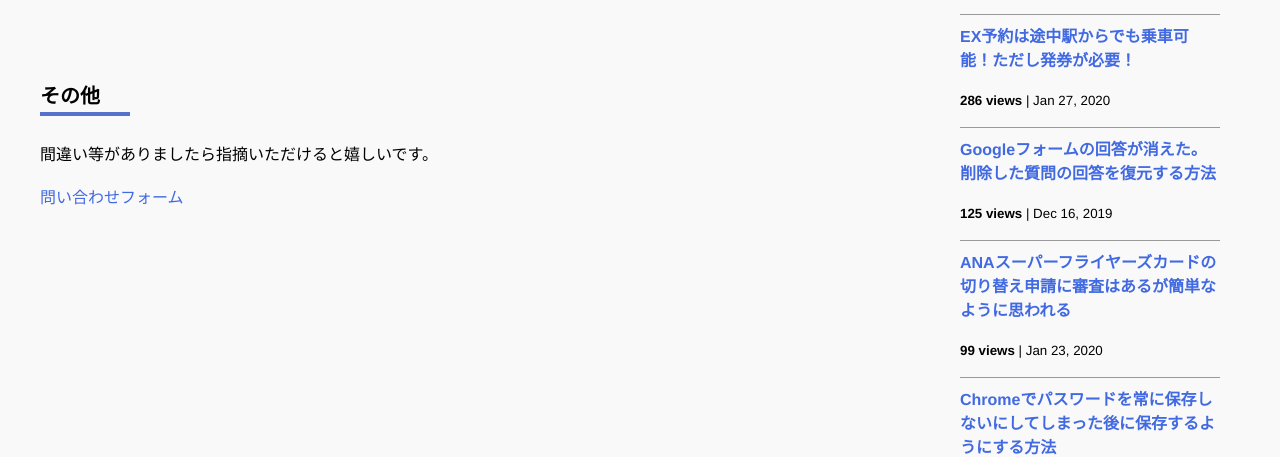
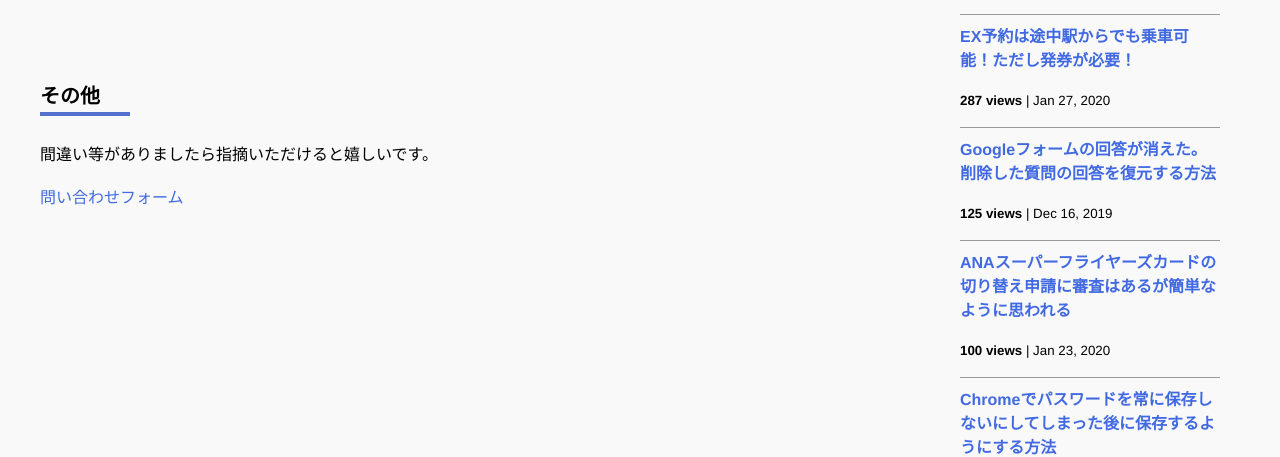
Before and after one commit to iwanaminami/shoyaiwaname, a Jekyll site: the page built from about.markdown, in a window 1280 px wide and 900 px high, scrolled down 693 px. Shown: the part 167-624 px from the top of the window. Built offline with Jekyll 4.4.1, drawn with Linux system fonts in a browser that asks for light colours; nearby versions of some CDN libraries; comment, search, counter and statistics services are not loaded.

Commit message:
chore(ga): update _data/popularposts.yml 20251014-1552

```diff
--- a/_data/popularposts.yml
+++ b/_data/popularposts.yml
@@ -1,9 +1,9 @@
 side:
-  - view: 286
+  - view: 287
     url: "/2020/01/27/ex-rideontheway.html"
   - view: 125
     url: "/2019/12/16/restore-googleform.html"
-  - view: 99
+  - view: 100
     url: "/2020/01/23/sfc-judge.html"
   - view: 84
     url: "/2020/10/01/googlepassword.html"
```
